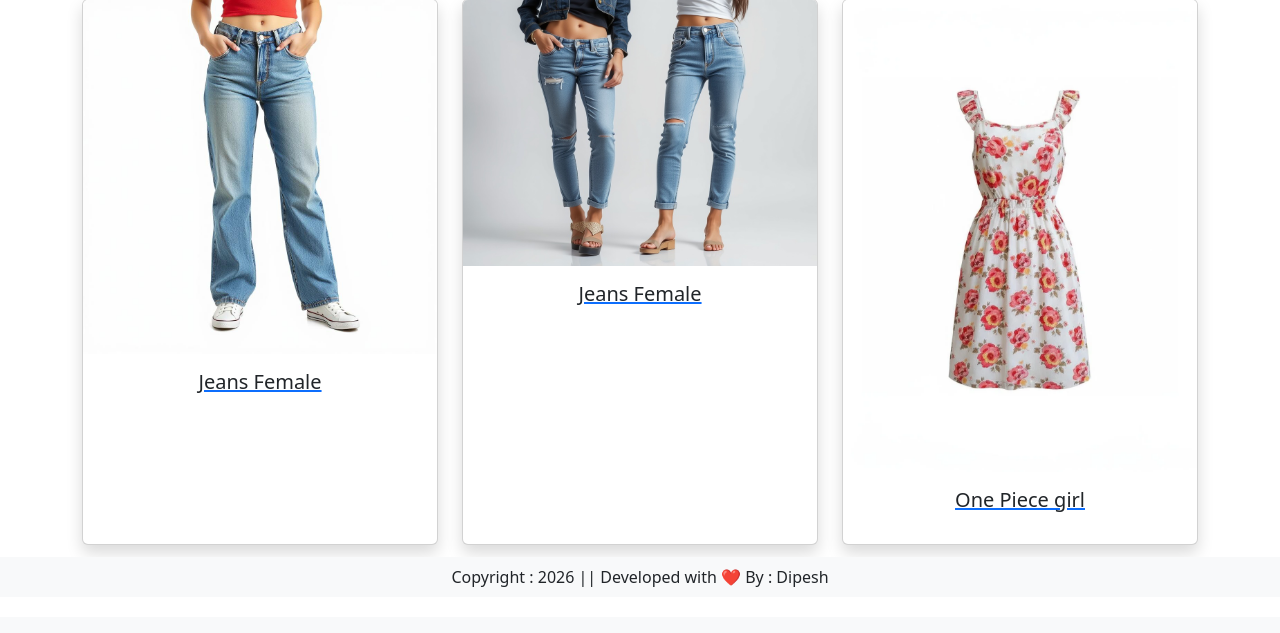
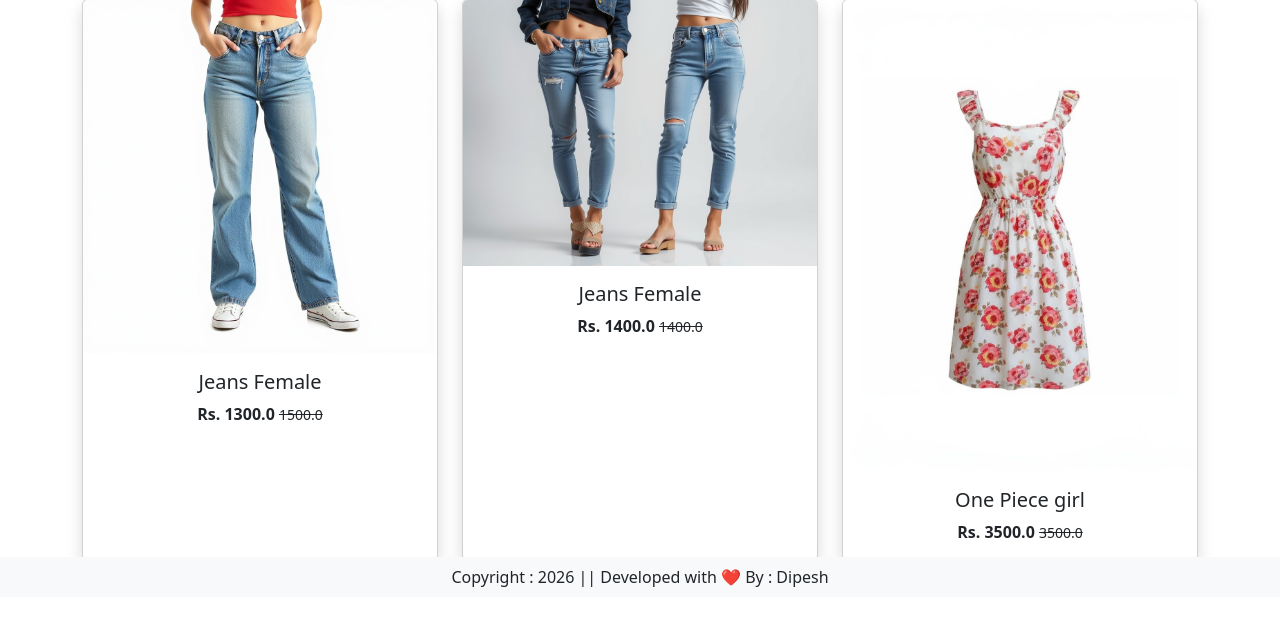
Before and after one commit to dipeshluitel/Ecommerce-Website, a Django app: page /gocart/category/wc in a window 1280 px wide. Shown: the part 203-836 px from the top of the page. Before the commit the page ends 790 px from the top, so only its background shows below. Run offline with Django 5.2, Linux system fonts and the light colour scheme; data comes from the database, SQL or seed files in the repository; both versions use the stored data as it was after the commit; some libraries are stand-ins or nearby versions.

Commit message:
product card displayed with raw and discounted price

```diff
--- a/ecommerce/goCart/models.py
+++ b/ecommerce/goCart/models.py
@@ -21,3 +21,6 @@
 
     def __str__(self):
         return self.title
+
+    class Meta:
+        ordering = ['title']
--- a/ecommerce/goCart/static/goCart/css/style.css
+++ b/ecommerce/goCart/static/goCart/css/style.css
@@ -0,0 +1,8 @@
+html, body{
+    text-decoration: none;
+    margin: 0;
+    padding: 0;
+}
+a{
+    text-decoration: none;
+}
--- a/ecommerce/goCart/templates/goCart/category.html
+++ b/ecommerce/goCart/templates/goCart/category.html
@@ -16,7 +16,11 @@
                     <img src="{{item.product_image.url}}" class="card-img-top">
                     <div class="card-body">
                         <h5>{{ item.title }}</h5>
-                        <p>{{ item.sellingprice}}</p>
+                        <div class="fw-bold">
+                            Rs. {{item.discounted_price}}
+                            <small class="fw-light text-decoration-line-through">{{ item.selling_price}}
+                            </small>
+                        </div>
                     </div>
 
                 </div>
```
Also changed, not shown: ecommerce/db.sqlite3.
